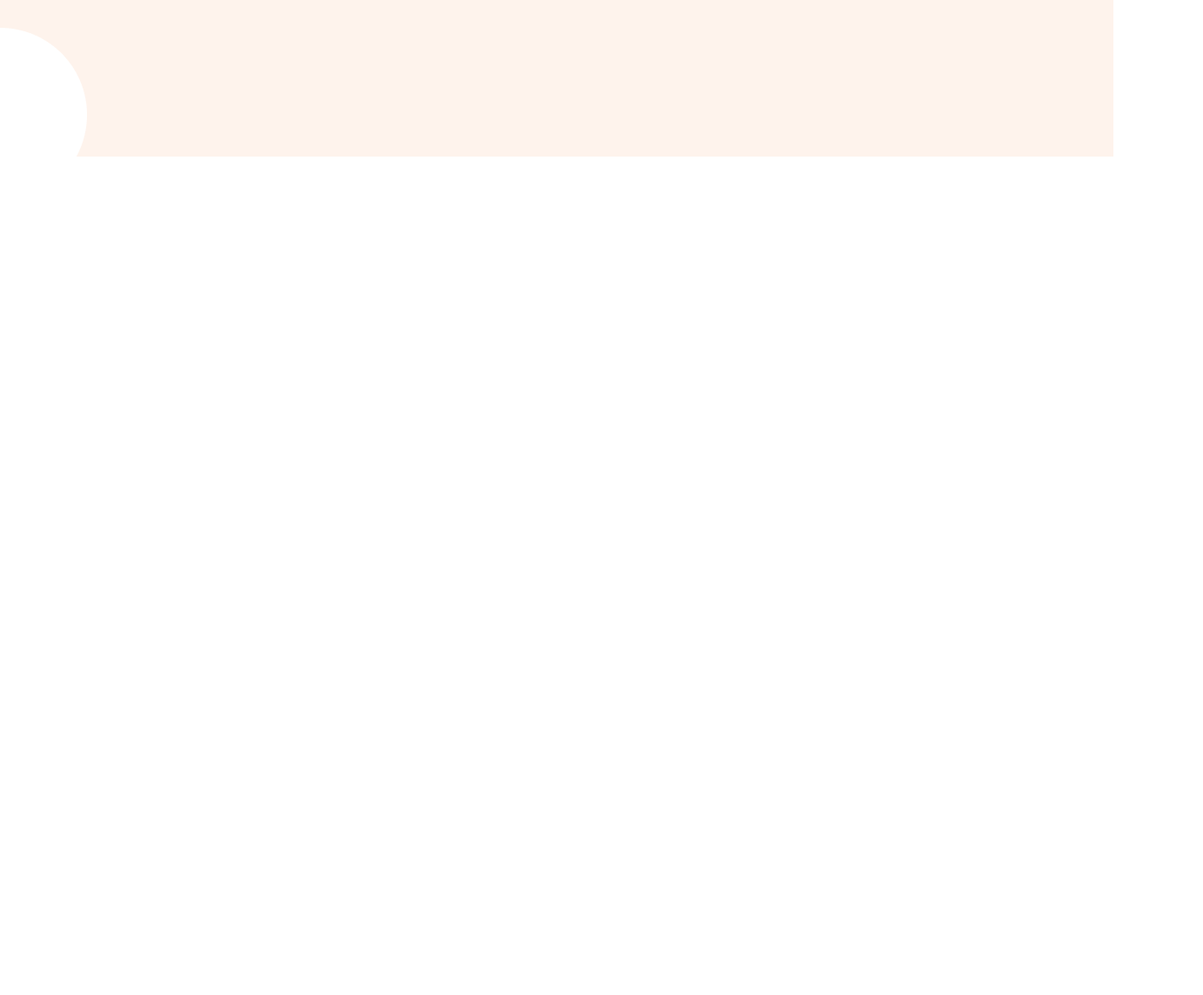
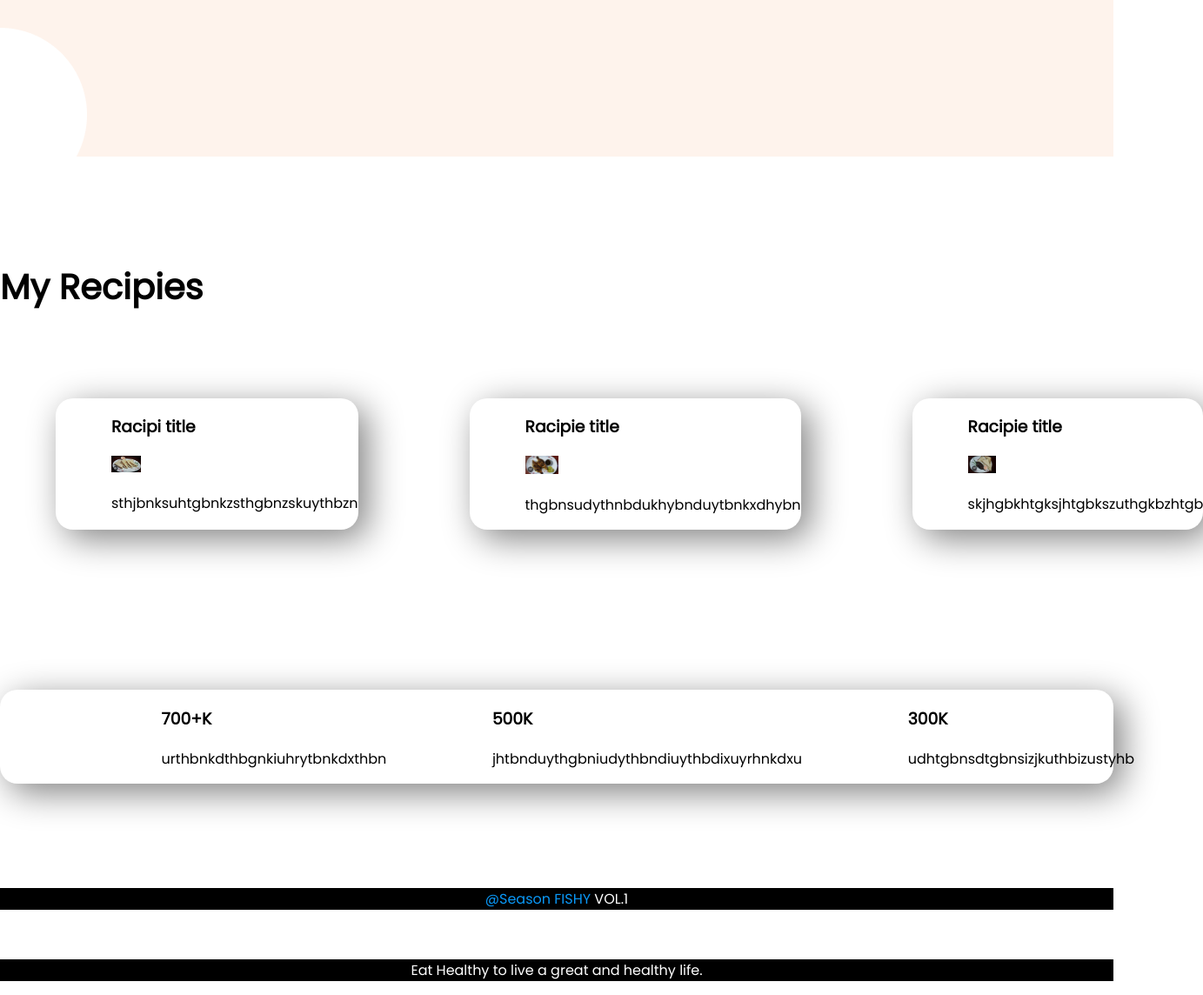
Before and after one commit to Md-Ahnaf-Wadud-Akib/my-first-website, a plain HTML site: page index.html in a window 1280 px wide. Shown: the part 777-1921 px from the top of the page at 87% size, 1383 px wide, since content can reach past the window. Before the commit the page ends 1077 px from the top, so only its background shows below. Drawn offline with Linux system fonts and the light colour scheme.

Commit message:
working par two

```diff
--- a/index.html
+++ b/index.html
@@ -13,7 +13,7 @@
 </head>
 
 <body>
-    <section>
+    <section class="flexible">
         <div class="half-width">
             <h1> <span class="orange-color">Eat Healthy, <br> Be Healthy</span> <br>with Season Fishy VOL. 1</h1>
             <p>Imagin having your favorite fresh fried fish at anytime at anywhere. We are providing you a healthy and
@@ -24,16 +24,58 @@
             <img src="img/Group 8449.png" alt="">
         </div>
     </section>
-    <section class="about-us">
-        <div class="half-width-two">
+    <section class="about-us flexible">
+        <div class="half-width">
             <img src="img/about us.jpg" alt="">
         </div>
-        <div class="half-width-two">
+        <div class="half-width">
             <h1>About Us</h1>
             <p>We are izjrbuthbsuthbszthobsriuytblzsijtnbozsiyrtlbzsiujtubonzsurtnlizsutjnbzyt</p>
             <a class="order-button" target="_blank" href="">Contact Us</a>
         </div>
     </section>
+    <section>
+        <h1>My Recipies</h1>
+
+    </section>
+    <section class="flexible">
+        <div class="recipie box-shadow">
+            <h3>Racipi title</h3>
+
+            <img src="img/recipie.jpg" alt="">
+            <p>sthjbnksuhtgbnkzsthgbnzskuythbzn</p>
+        </div>
+        <div class="recipie box-shadow">
+            <h3>Racipie title</h3>
+
+            <img src="img/recipie2.jpg" alt="">
+            <p>thgbnsudythnbdukhybnduytbnkxdhybn</p>
+        </div>
+        <div class="recipie box-shadow">
+            <h3>Racipie title</h3>
+
+            <img src="img/recipie3.jpg" alt="">
+            <p>skjhgbkhtgksjhtgbkszuthgkbzhtgb</p>
+        </div>
+    </section>
+    <section class="flexible box-shadow">
+        <div class="margin">
+            <h3>700+K</h3>
+            <p>urthbnkdthbgnkiuhrytbnkdxthbn</p>
+        </div>
+        <div class="margin">
+            <h3>500K</h3>
+            <p>jhtbnduythgbniudythbndiuythbdixuyrhnkdxu</p>
+        </div>
+        <div class="margin">
+            <h3>300K</h3>
+            <p>udhtgbnsdtgbnsizjkuthbizustyhb</p>
+        </div>
+    </section>
+    <footer>
+        <p> <span class="orange-color">@Season FISHY</span> VOL.1</p><br>
+        <p>Eat Healthy to live a great and healthy life.</p>
+    </footer>
 </body>
 
 </html>
--- a/style.css
+++ b/style.css
@@ -8,7 +8,7 @@ h1{
 .orange-color{
     color: rgb(10, 152, 247);
 }
-section{
+.flexible{
     display: flex;
     margin-bottom: 120px;
 }
@@ -43,3 +43,25 @@ section{
     height: 500px;
     background-repeat: no-repeat;
 }
+.recipie{
+    margin: 5%;
+    width: 30%;
+}
+.recipie img{
+    width: 12%;
+}
+.box-shadow{
+    padding-left: 5%;
+
+    box-shadow: 10px 10px 40px gray;
+    border-radius: 20px;
+}
+.margin{
+    margin-left: 10%;
+
+}
+footer p{
+    color: white;
+    text-align: center;
+    background-color: black;
+}
```
Also changed, not shown: img/recipie.jpg (added), img/recipie2.jpg (added), img/recipie3.jpg (added).
